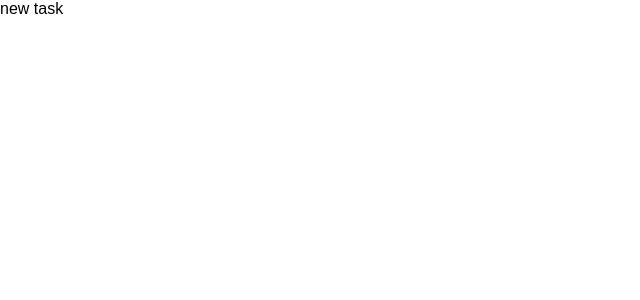
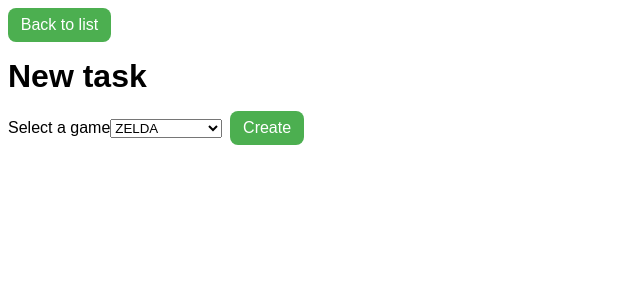
Before and after one commit to colinbellino/backlog, a React (Create React App) app in the folder web2/: page /tasks/new in a window 1280 px wide. Shown: the top 300 px of the page, without its empty margins (0-640 px from the left). Built offline with nearby package versions, Linux system fonts and the light colour scheme.

Commit message:
Add task list page
Co-authored-by: C.NICAISE <BarashKa01@users.noreply.github.com>

```diff
--- /dev/null
+++ b/web2/src/NewTaskPage.tsx
@@ -0,0 +1,59 @@
+import { useEffect, useState } from "react";
+import { Link, useHistory } from "react-router-dom";
+
+import { AppStorage, Game } from "./storage";
+
+type NewTaskPageProps = {
+  storage: AppStorage;
+};
+
+export function NewTaskPage({ storage }: NewTaskPageProps) {
+  const history = useHistory();
+  const [games, setGames] = useState<Game[]>([]);
+  const [loading, setLoading] = useState(true);
+
+  useEffect(() => {
+    document.title = "New task";
+    storage.getGames()
+      .then((games) => {
+        setGames(games);
+      })
+      .catch(console.error)
+      .finally(() => {
+        setLoading(false);
+      });
+  }, []); // eslint-disable-line react-hooks/exhaustive-deps
+
+  function onSubmit(event: React.FormEvent<HTMLFormElement>) {
+    event.preventDefault();
+    event.stopPropagation();
+
+    const formData = new FormData(event.currentTarget);
+    const data = {
+      gameId: parseInt(formData.get("gameId") as string),
+    };
+
+    // TODO: Handle createTask errors (display errors to the user or something)
+    storage.createTask(data)
+      .then(_task => { history.push("/tasks"); });
+  }
+
+  return (
+    <div>
+      <Link to="/tasks" className="button">Back to list</Link>
+      {loading ?
+        <div>Loading...</div> :
+        <div className="content">
+          <h1>New task</h1>
+          <form id="new_task_form" onSubmit={onSubmit}>
+            <label htmlFor="gameId">Select a game</label>
+            <select name="gameId">
+              {games.map(game => <option key={game.id} value={game.id}>{game.name}</option>)}
+            </select>
+            <input type="submit" value="Create" className="button" />
+          </form>
+        </div>
+      }
+    </div>
+  );
+}
--- a/web2/src/TaskListPage.tsx
+++ b/web2/src/TaskListPage.tsx
@@ -1,25 +1,19 @@
 import { useEffect, useState } from "react";
 import { Link } from "react-router-dom";
 
-import { createStorage, Task, Game, statuses } from "./storage";
+import { Task, Game, statuses, AppStorage } from "./storage";
 
-const storage = createStorage();
+type TaskListPageProps = {
+  storage: AppStorage;
+};
 
-function TaskListPage() {
-  // TODO:
-  // - Set document.title = "Tasks"
-  // - Link to "new task"
-  // - List of tasks
-  //   - Task image
-  //   - Task name
-  //   - Task status
-  //   - Task link
-
+export function TaskListPage({ storage }: TaskListPageProps) {
   const [tasks, setTasks] = useState<Task[]>([]);
   const [games, setGames] = useState<Game[]>([]);
   const [loading, setLoading] = useState(true);
 
   useEffect(() => {
+    document.title = "Tasks";
     Promise.all([storage.getTasks(), storage.getGames()])
       .then(([tasks, games]) => {
         setTasks(tasks);
@@ -29,7 +23,7 @@ function TaskListPage() {
       .finally(() => {
         setLoading(false);
       });
-  }, []);
+  }, []); // eslint-disable-line react-hooks/exhaustive-deps
 
   return (
     <div>
@@ -57,5 +51,3 @@ function TaskListPage() {
     </div>
   );
 }
-
-export default TaskListPage;
--- a/web2/src/index.tsx
+++ b/web2/src/index.tsx
@@ -1,20 +1,27 @@
 import React from 'react';
 import ReactDOM from 'react-dom';
-import { BrowserRouter, Switch, Route } from "react-router-dom";
+import { BrowserRouter, Switch, Route, Redirect } from "react-router-dom";
 
 // import reportWebVitals from './reportWebVitals';
-import TaskListPage from './TaskListPage';
+import { createStorage } from "./storage";
+import { TaskListPage } from './TaskListPage';
+import { NewTaskPage } from './NewTaskPage';
 import './index.css';
+
+const storage = createStorage();
 
 ReactDOM.render(
   <React.StrictMode>
     <BrowserRouter>
       <Switch>
         <Route exact path="/">
-          <TaskListPage />
+          <Redirect to="/tasks" />
+        </Route>
+        <Route exact path="/tasks">
+          <TaskListPage storage={storage} />
         </Route>
         <Route exact path="/tasks/new">
-          new task
+          <NewTaskPage storage={storage} />
         </Route>
         <Route path="*">
           <h1>Page not found</h1>
--- a/web2/src/storage.ts
+++ b/web2/src/storage.ts
@@ -10,7 +10,7 @@ export type Game = {
   boxArt: string;
 };
 
-type AppStorage = {
+export type AppStorage = {
   getTasks: () => Promise<Task[]>;
   getTask: (taskId: number) => Promise<Task | null>;
   createTask: (data: Pick<Task, "gameId">) => Promise<Task>;
```
